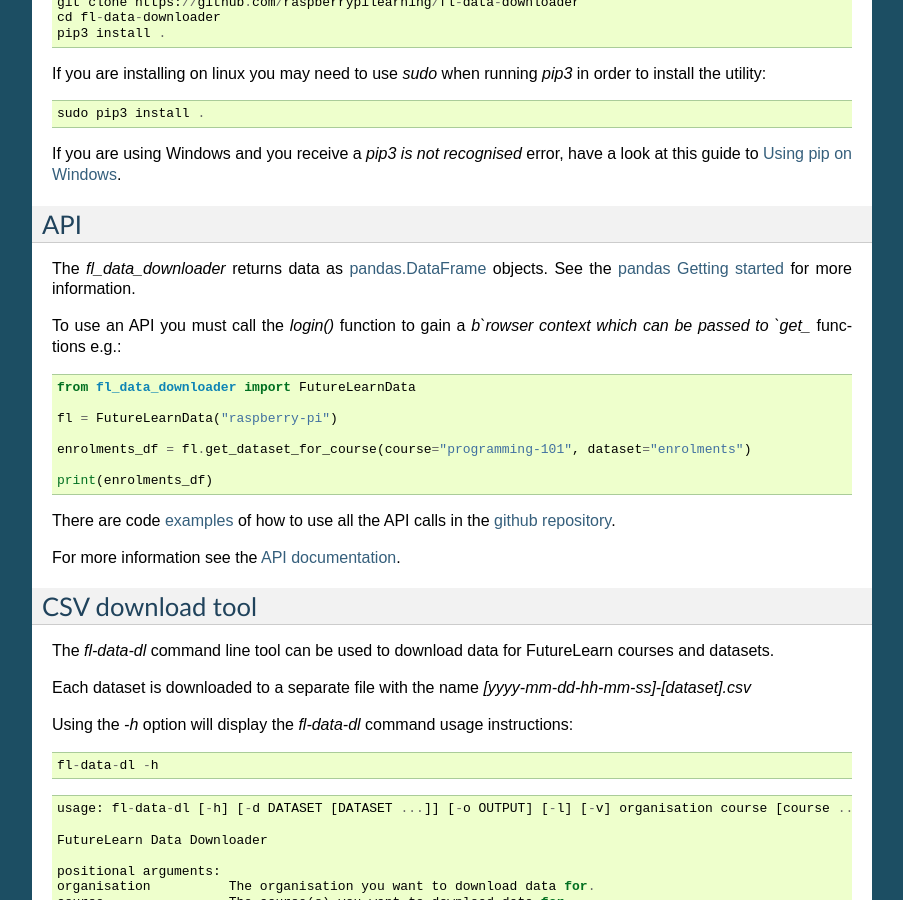
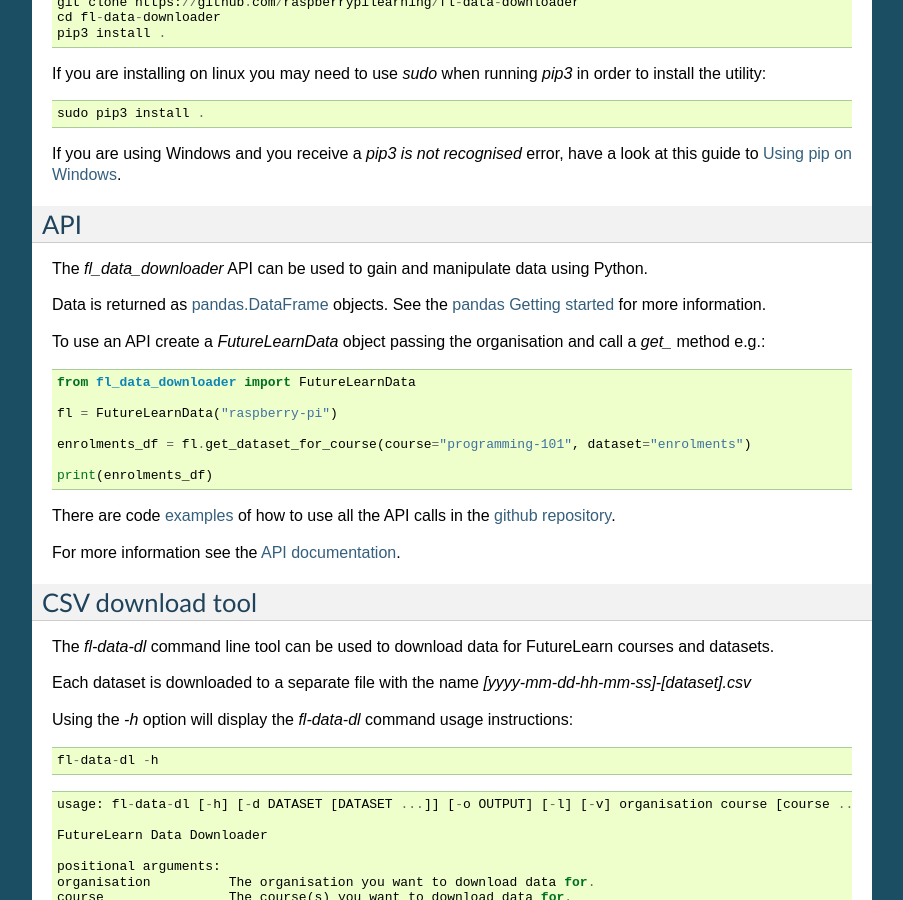
Before and after one commit to raspberrypilearning/fl-data-downloader, a Sphinx documentation site: the page built from docs/index.rst, in a window 1280 px wide and 900 px high, scrolled down 558 px. Shown: the whole window, without its empty margins (198-1101 px from the left). Built offline with Sphinx 7.4.7, drawn with Linux system fonts in a browser that asks for light colours.

Commit message:
doc updates

```diff
--- a/README.rst
+++ b/README.rst
@@ -37,9 +37,11 @@
 API
 ---
 
-The `fl_data_downloader` returns data as `pandas.DataFrame <https://pandas.pydata.org/pandas-docs/stable/reference/api/pandas.DataFrame.html>`_ objects. See the `pandas Getting started <https://pandas.pydata.org/pandas-docs/stable/getting_started/index.html>`_ for more information.
+The `fl_data_downloader` API can be used to gain and manipulate data using Python.
 
-To use an API you must call the `login()` function to gain a `b`rowser context which can be passed to `get_` functions e.g.::
+Data is returned as `pandas.DataFrame <https://pandas.pydata.org/pandas-docs/stable/reference/api/pandas.DataFrame.html>`_ objects. See the `pandas Getting started <https://pandas.pydata.org/pandas-docs/stable/getting_started/index.html>`_ for more information.
+
+To use an API create a `FutureLearnData` object passing the organisation and call a `get_` method e.g.::
 
     from fl_data_downloader import FutureLearnData
 
--- a/docs/api.rst
+++ b/docs/api.rst
@@ -5,8 +5,9 @@
 
 The `fl_data_downloader` API can be used to gain and manipulate data using Python.
 
-To use an API create a `FutureLearnData` object passing the organisation and
-call a `get_` method e.g.::
+Data is returned as `pandas.DataFrame <https://pandas.pydata.org/pandas-docs/stable/reference/api/pandas.DataFrame.html>`_ objects. See the `pandas Getting started <https://pandas.pydata.org/pandas-docs/stable/getting_started/index.html>`_ for more information.
+
+To use an API create a `FutureLearnData` object passing the organisation and call a `get_` method e.g.::
 
     from fl_data_downloader import FutureLearnData
 
```
